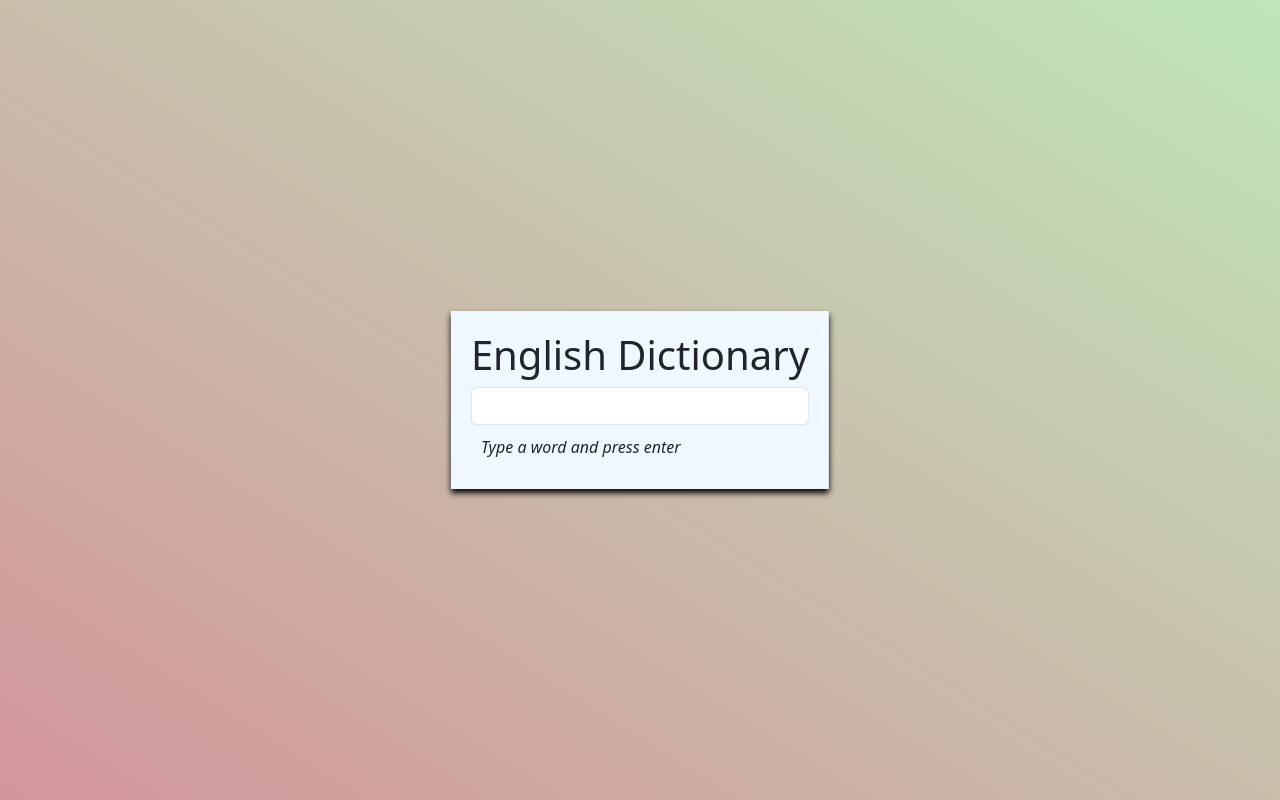
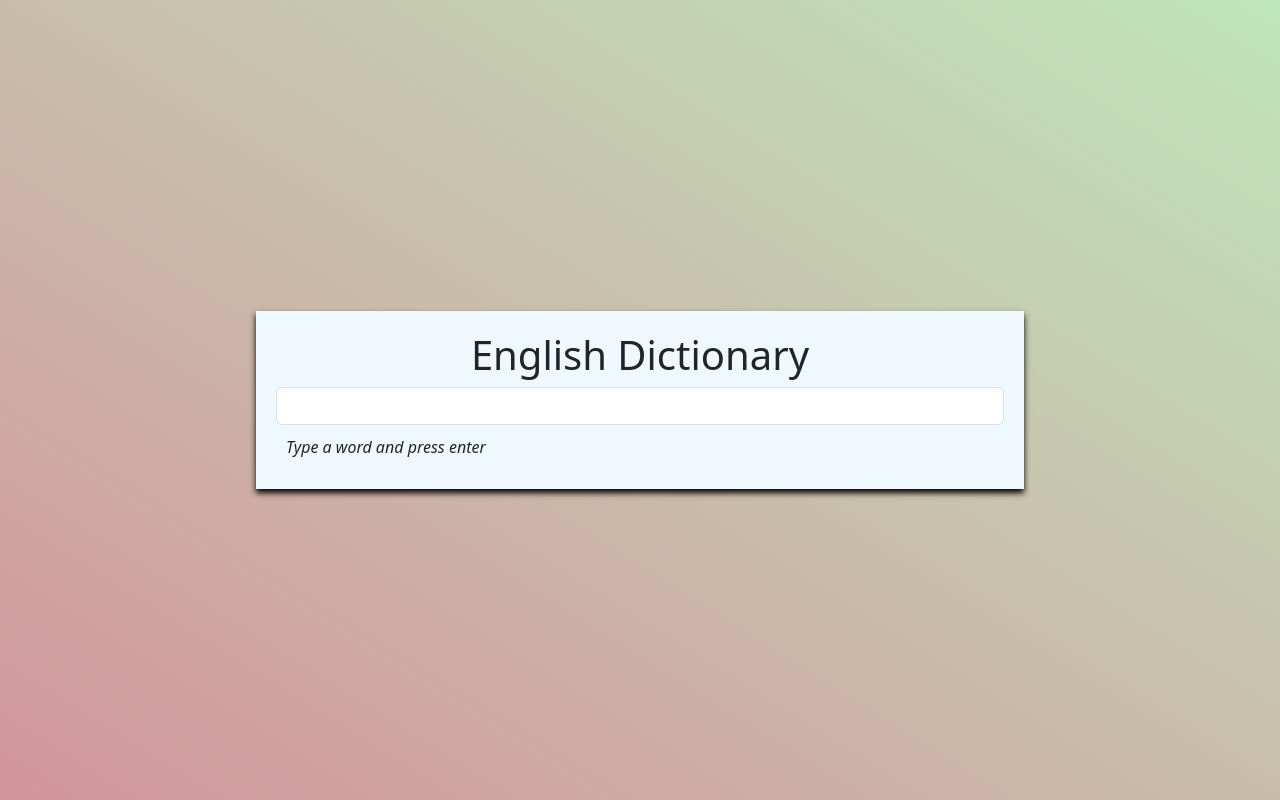
Before and after one commit to idrisabkar/EnglishDict, a plain HTML site: page index.html in a window 1280 px wide. Drawn offline with nearby package versions, Linux system fonts and the light colour scheme.

Commit message:
fTouches

```diff
--- a/style.css
+++ b/style.css
@@ -7,7 +7,7 @@ html, body{
 div.text-center{
     padding: 20px;
     background-color: aliceblue;
-    width:auto;
+    width:60%;
     margin: 0 auto;
     position:absolute;
     top: 50%;
```
